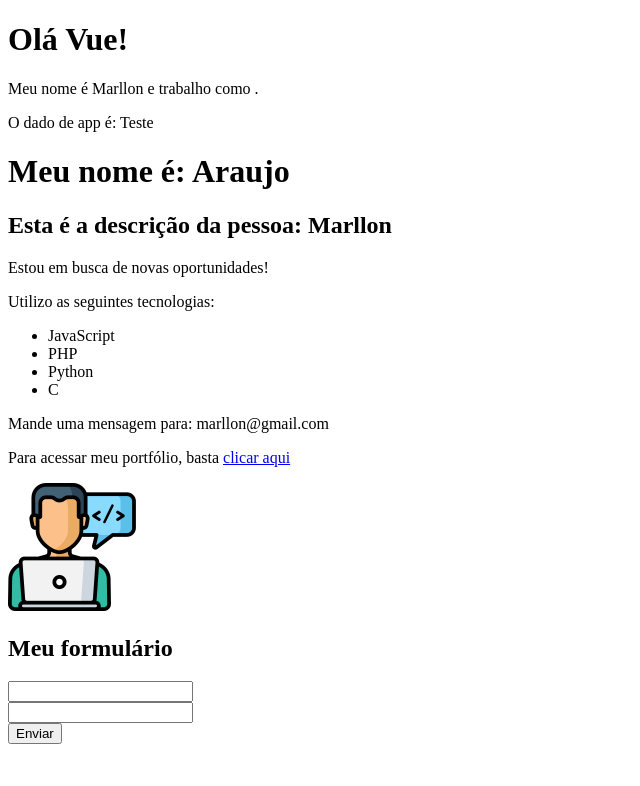
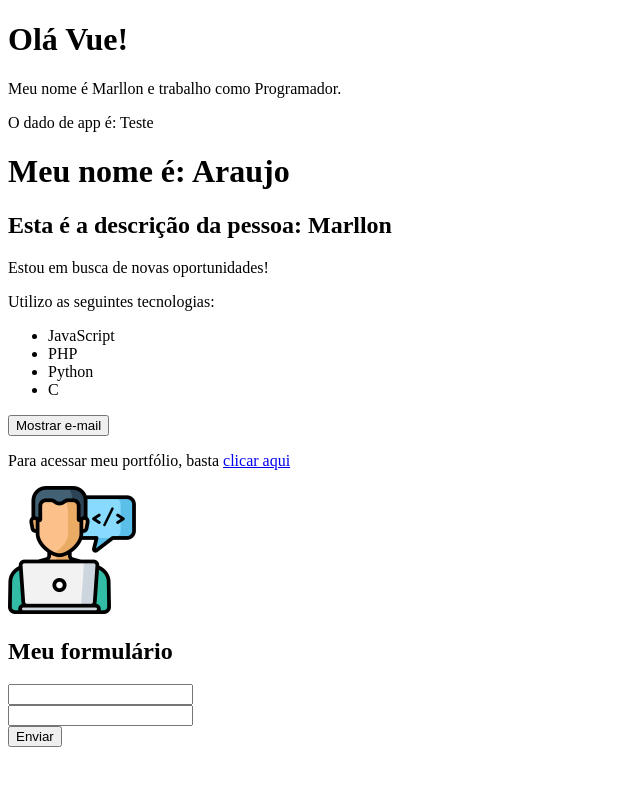
Before and after one commit to marllon2004/vue3, a Vue app in the folder 2_projeto_vue/: page / in a window 1280 px wide. Shown: the top 786 px of the page, without its empty margins (0-640 px from the left). Built offline with nearby package versions, Linux system fonts and the light colour scheme.

Commit message:
Métodos

```diff
--- a/2_projeto_vue/src/components/Info.vue
+++ b/2_projeto_vue/src/components/Info.vue
@@ -9,6 +9,9 @@
             <li>Python</li>
             <li>C</li>
         </ul>
+        <div>
+            <button @click="showEmail">{{ textoBotao }}</button>
+        </div>
         <p v-show="mostrar_email">Mande uma mensagem para: {{ email }}</p>
         <p>Para acessar meu portfólio, basta <a v-bind:href="meu_link" target="_blank">clicar aqui</a></p>
         <Picture />
@@ -27,9 +30,20 @@
     data() {
         return {
             esta_trabalhando: false,
-            mostrar_email: true,
+            mostrar_email: false,
             email: 'marllon@gmail.com',
-            meu_link: 'https://google.com'
+            meu_link: 'https://google.com',
+            textoBotao: 'Mostrar e-mail'
+        }
+    },
+    methods: {
+        showEmail() {
+            this.mostrar_email = !this.mostrar_email
+            if(!this.mostrar_email){
+                this.textoBotao = "Mostrar e-mail"
+            } else {
+                this.textoBotao = "Esconder e-mail"
+            }
         }
     }
 }
--- a/2_projeto_vue/src/components/LifeCycle.vue
+++ b/2_projeto_vue/src/components/LifeCycle.vue
@@ -14,12 +14,21 @@
     created() {
         setTimeout(() => {
             this.nome = "Marllon"
-        }, 1000)
+        }, 1000);
+
+        this.lifeCycle()
     },
     mounted(){
          setTimeout(() => {
             this.nome = "Araujo"
-        }, 2000)
+        }, 2000);
+
+         this.lifeCycle()
+    },
+    methods: {
+        lifeCycle() {
+            console.log('Executou')
+        }
     }
 }
 </script>
--- a/2_projeto_vue/src/components/PrimeiroComponente.vue
+++ b/2_projeto_vue/src/components/PrimeiroComponente.vue
@@ -1,7 +1,7 @@
 <template>
     <div>
         <h1>Olá Vue!</h1>
-        <p>Meu nome é {{nome }} e trabalho como {{ programador }}.</p>
+        <p>Meu nome é {{nome }} e trabalho como {{ profissao }}.</p>
     </div>
 </template>
 
```
